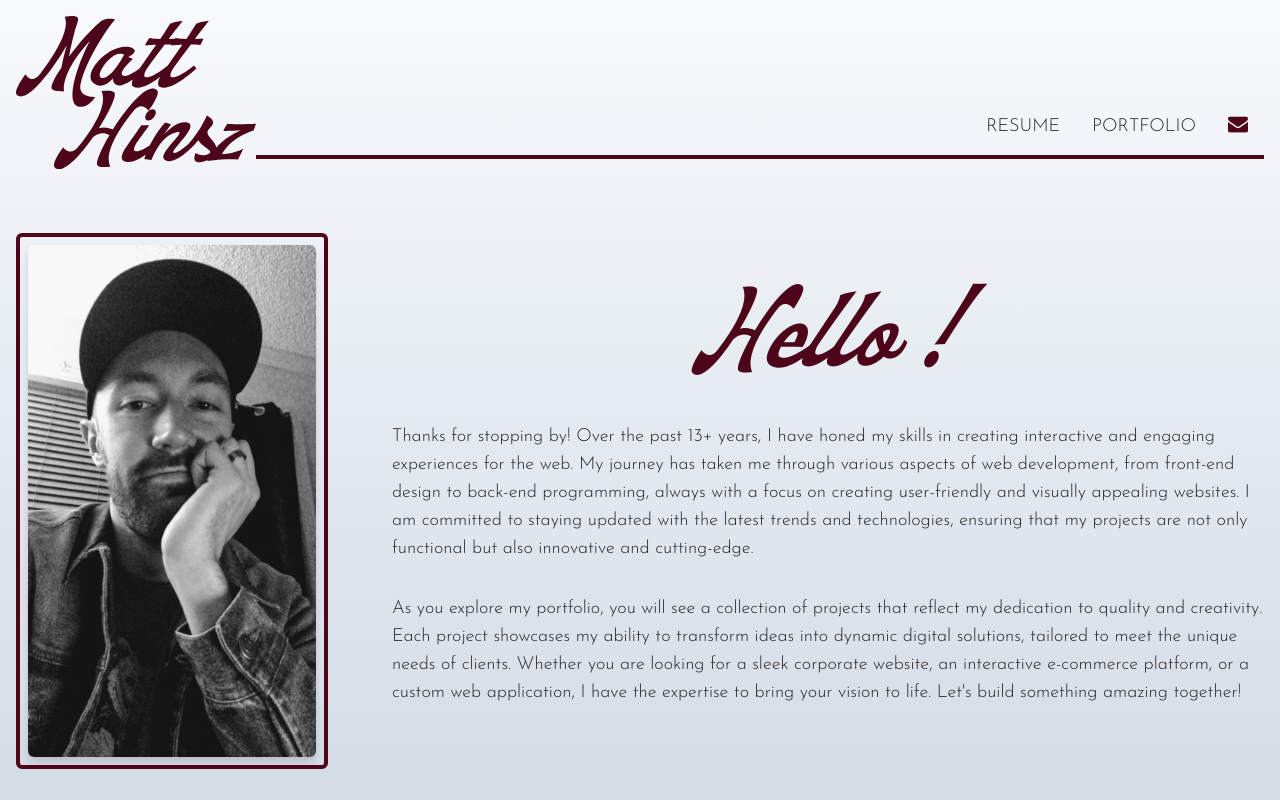
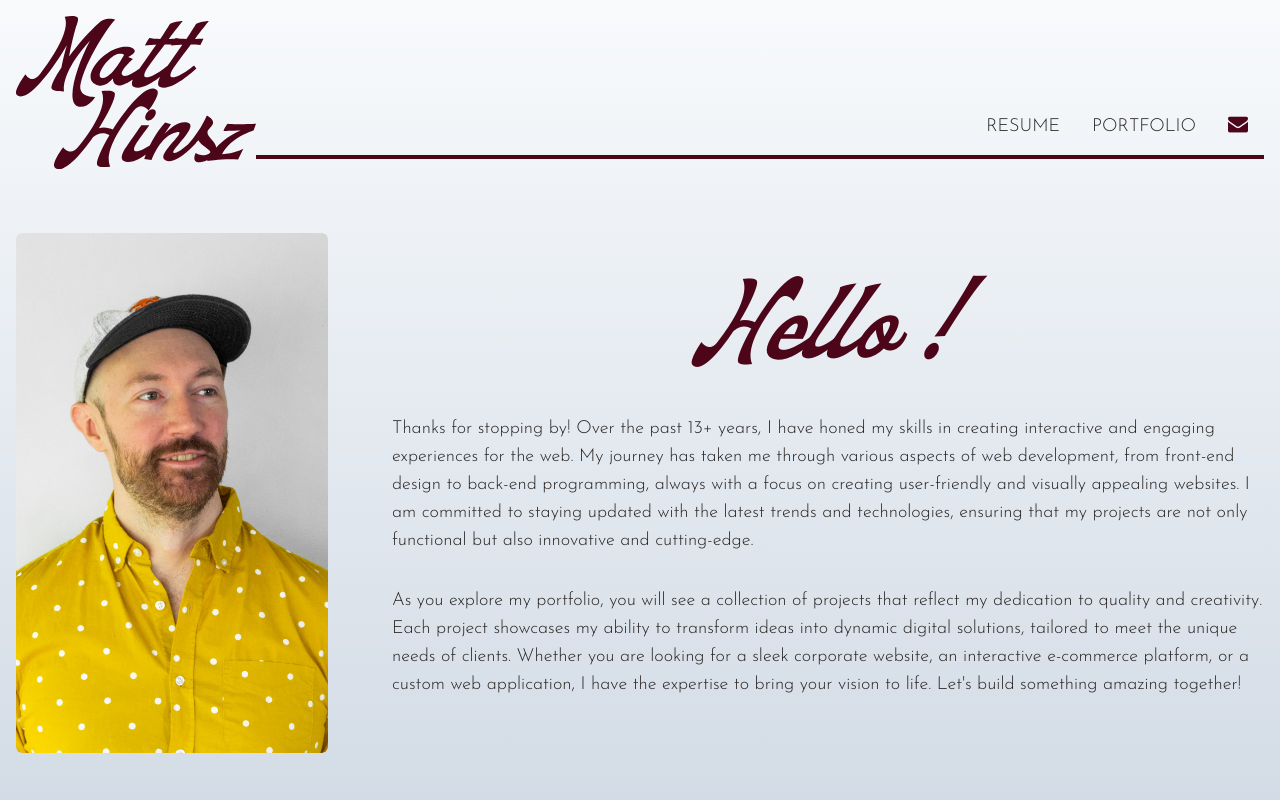
Before and after one commit to mhinsz/Matt-Hinsz-Portfolio, a React (Vite) app: page / in a window 1280 px wide. Shown: the top 800 px of the page. Built offline with nearby package versions, Linux system fonts and the light colour scheme.

Commit message:
New picture

```diff
--- a/src/components/Default.jsx
+++ b/src/components/Default.jsx
@@ -1,4 +1,4 @@
-import bwImage from '../assets/bw-image.jpeg'
+import homeImage from '../assets/mh-home-img.jpg'
 import { motion } from 'framer-motion';
 
 function Default(){
@@ -15,8 +15,8 @@ function Default(){
             layout
             className={divClass}
         >
-            <div className='w-full md:w-1/4 order-2 md:order-1 relative overflow-hidden aspect-square md:aspect-auto self-stretch p-2 border-4 border-rose-950 rounded-md'>
-                <img className="rounded-md drop-shadow-lg relative object-cover h-full w-full" src={bwImage} />
+            <div className='w-full md:w-1/4 order-2 md:order-1 relative overflow-hidden aspect-square md:aspect-[3/5] self-stretch rounded-md'>
+                <img className="rounded-md relative object-cover h-full w-full ;" src={homeImage} />
             </div>
             <motion.div
                 variants={{
```
Also changed, not shown: src/assets/mh-home-img.jpg (added), 1 other file (tests, documents, lock files or other folders).
